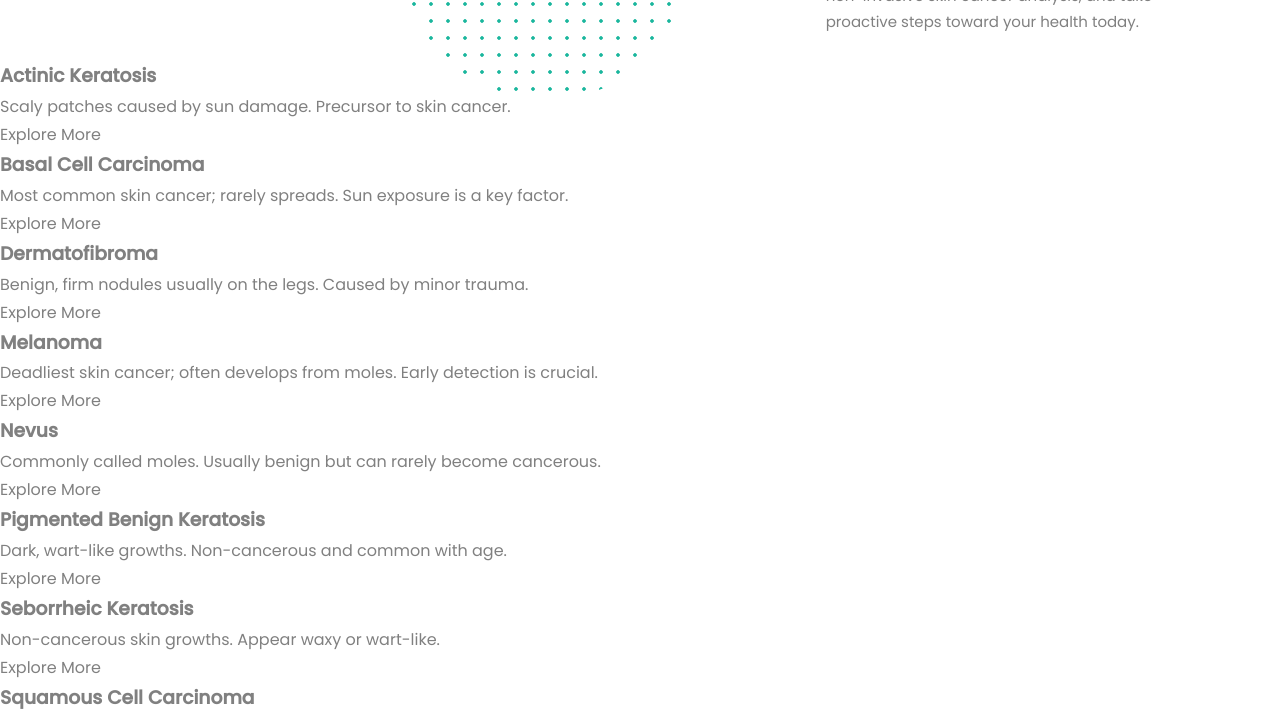
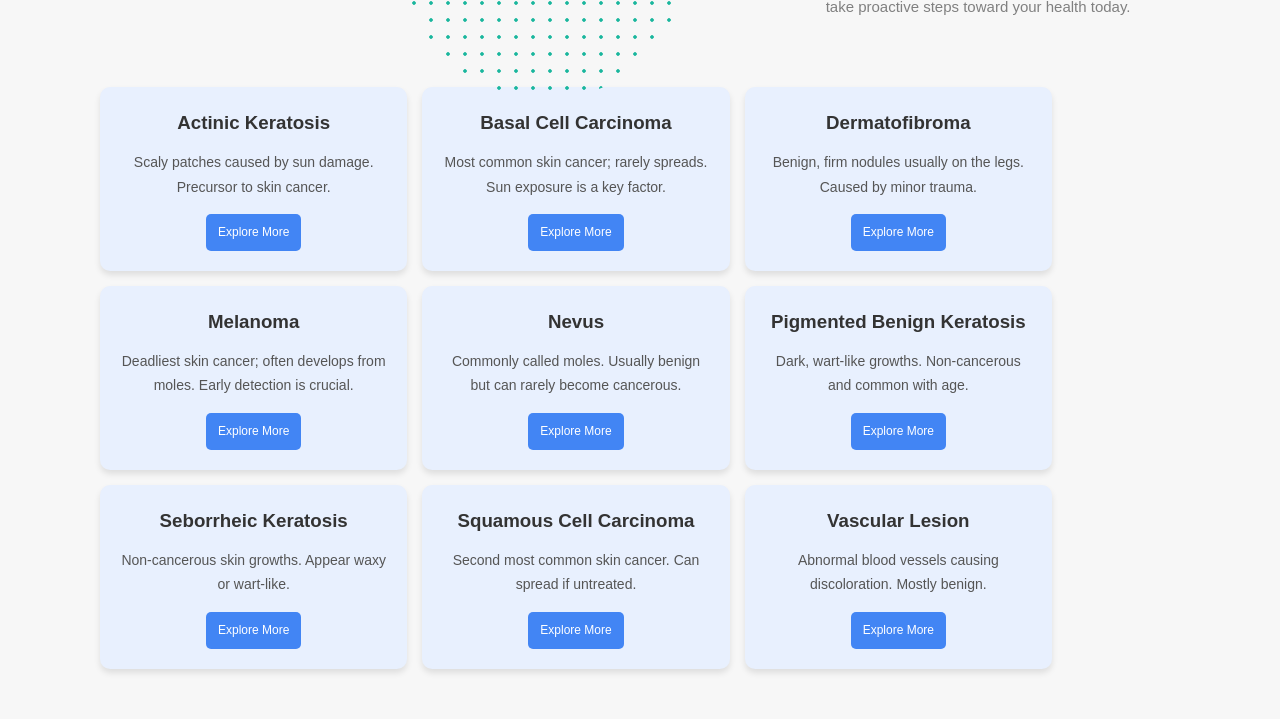
Before and after one commit to Nandinisin04/SE-project, a plain HTML site: page index.html in a window 1280 px wide. Shown: the part 1299-2018 px from the top of the page. Drawn offline with nearby package versions, Linux system fonts and the light colour scheme.

Commit message:
Update style.css

```diff
--- a/assets/css/style.css
+++ b/assets/css/style.css
@@ -1,11 +1,6 @@
 /*-----------------------------------*\
   #style.css
 \*-----------------------------------*/
-
-/**
- * copyright 2022 codewithsadee
- */
-
 
 
 
@@ -521,6 +516,55 @@ body {
   color: var(--eerie-black-1);
   font-family: var(--ff-league_spartan);
 }
+.grid-container {
+  display: grid;
+  padding: 30px 100px;
+  grid-template-columns: repeat(3, 1fr);
+  gap: 15px;
+  width: 90%;
+  max-width: 1200px;
+}
+.grid-item {
+  background-color: #e8f0fe;
+  border-radius: 10px;
+  box-shadow: 0 4px 6px rgba(0, 0, 0, 0.1);
+  padding: 20px;
+  text-align: center;
+  transition: transform 0.3s ease;
+}
+.grid-item:hover {
+  transform: scale(1.05);
+}
+.grid-item h3 {
+  margin: 0 0 10px;
+  color: #333;
+}
+.grid-item p {
+  margin: 0 0 15px;
+  font-size: 14px;
+  color: #555;
+}
+.grid-item a {
+  display: inline-block;
+  padding: 8px 12px;
+  color: white;
+  background-color: #4285f4;
+  border-radius: 5px;
+  text-decoration: none;
+  font-size: 12px;
+}
+.grid-item a:hover {
+  background-color: #3367d6;
+}
+
+body {
+  margin: 0;
+  font-family: Arial, sans-serif;
+  display: grid; /* Use CSS Grid */
+  min-height: 100vh; /* Full viewport height */
+  background-color: #f7f7f7;
+}
+
 
 
 
```
